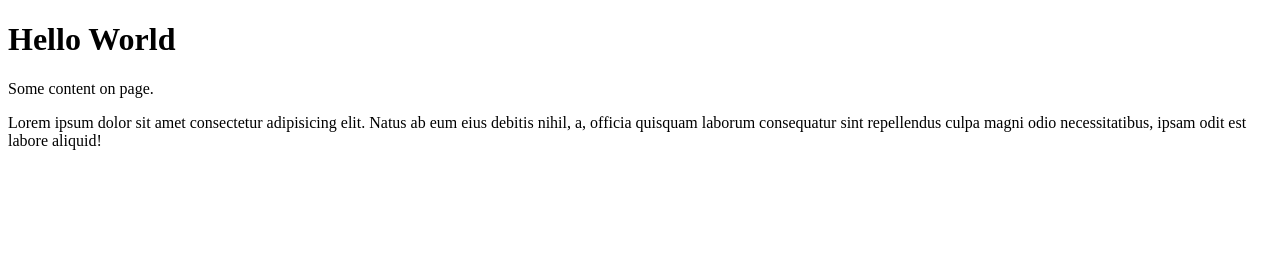
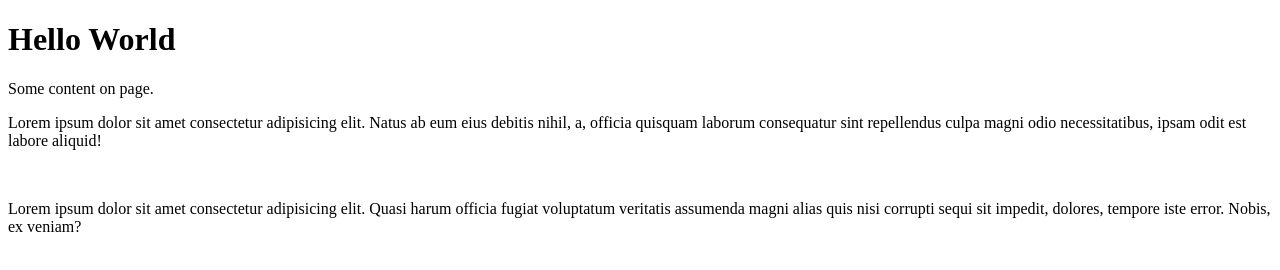
Before and after one commit to willdso/example-01, a plain HTML site: page index.html in a window 1280 px wide. Drawn offline with Linux system fonts and the light colour scheme.

Commit message:
Fix: one more paragraph

```diff
--- a/index.html
+++ b/index.html
@@ -13,5 +13,9 @@
 
     <p>Lorem ipsum dolor sit amet consectetur adipisicing elit. Natus ab eum eius debitis nihil, a, officia quisquam laborum consequatur sint repellendus culpa magni odio necessitatibus, ipsam odit est labore aliquid!</p>
 
+    <br>
+
+    <p>Lorem ipsum dolor sit amet consectetur adipisicing elit. Quasi harum officia fugiat voluptatum veritatis assumenda magni alias quis nisi corrupti sequi sit impedit, dolores, tempore iste error. Nobis, ex veniam?</p>
+
 </body>
 </html>
```
